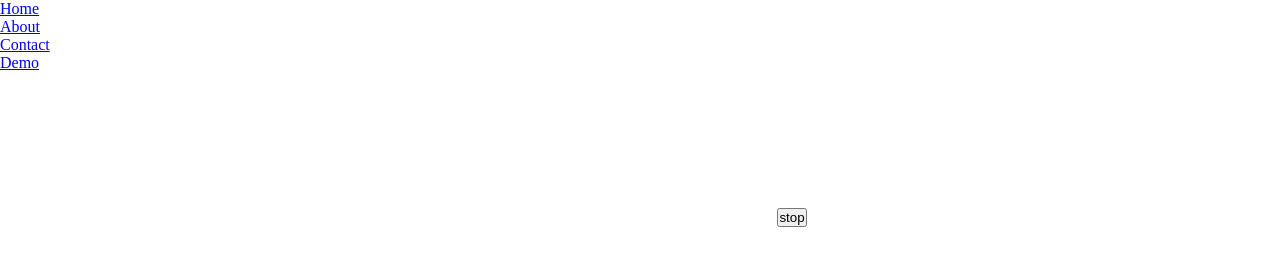
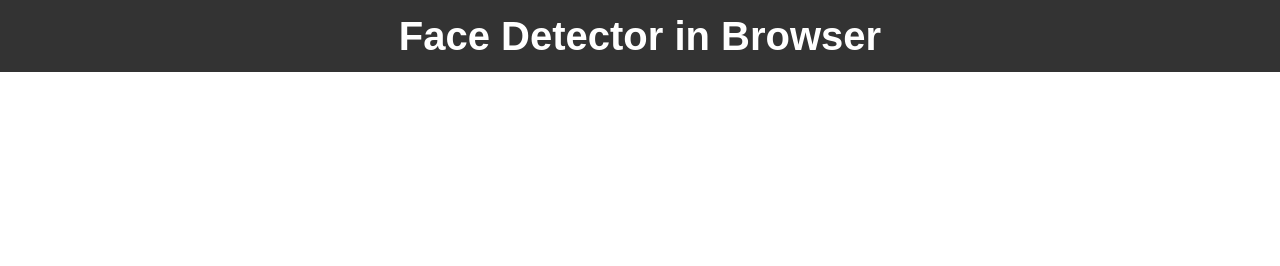
Before and after one commit to Dmytro-Shvetsov/Face-Detection-App, a website built with Parcel: page src/index.html in a window 1280 px wide. Built offline with nearby package versions, Linux system fonts and the light colour scheme; what @tensorflow/tfjs, @tensorflow/tfjs-converter would draw is missing.

Commit message:
Add header to the landing page.

```diff
--- a/src/index.html
+++ b/src/index.html
@@ -10,19 +10,17 @@
   </head>
   <body>
     <header id="mainHeader">
-      <ul class="mainNavbar">
-        <li><a href="#">Home</a></li>
-        <li><a href="#">About</a></li>
-        <li><a href="#">Contact</a></li>
-        <li><a href="#">Demo</a></li>
-      </ul>
+      <div class="container">
+        <h1>
+          Face Detector in Browser
+        </h1>
+      </div>
     </header>
     <main>
       <div id="display" autoplay>
         <video id="camera" autoplay></video>
         <canvas id="canvas"></canvas>
       </div>
-      <button id="stopButton">stop</button>
     </main>
   </body>
 </html>
--- a/src/scripts/main.js
+++ b/src/scripts/main.js
@@ -32,9 +32,6 @@ async function run() {
     model,
     webcam
   );
-  document.getElementById("stopButton").addEventListener("click", () => {
-    clearInterval(timerId);
-  });
 }
 
 window.onload = run;
--- a/src/scripts/webcam.js
+++ b/src/scripts/webcam.js
@@ -9,9 +9,6 @@ export class Webcam {
     // this._display = document.getElementById("display");
 
     this._initializeUiElements();
-  }
-  _stop(stream) {
-    stream.getTracks().forEach(track => track.stop());
   }
   async init() {
     await this._initNavigatorMedia();
@@ -41,13 +38,6 @@ export class Webcam {
     );
   }
   _initializeUiElements() {
-    document.getElementById("stopButton").addEventListener(
-      "click",
-      () => {
-        this._stop(this.video.srcObject);
-      },
-      false
-    );
     this._video.addEventListener(
       "loadeddata",
       () => {
--- a/src/stylesheets/styles.css
+++ b/src/stylesheets/styles.css
@@ -1,3 +1,29 @@
+body {
+  margin: 0;
+  font-size: 20px;
+  font-family: Arial, Helvetica, sans-serif;
+  line-height: 1.6em;
+}
+
+h1 {
+  text-align: center;
+  margin: 0;
+}
+
+#mainHeader {
+  background-color: #333;
+  color: #fff;
+}
+
+#mainHeader h1 {
+  padding: 20px 20px;
+}
+
+.container {
+  width: 80%;
+  margin: auto;
+}
+
 * {
   margin: 0;
   padding: 0;
@@ -8,6 +34,7 @@ main {
 }
 #display {
   display: inline-block;
+  margin-top: 5px !important;
   position: relative;
   margin: auto;
 }
```
